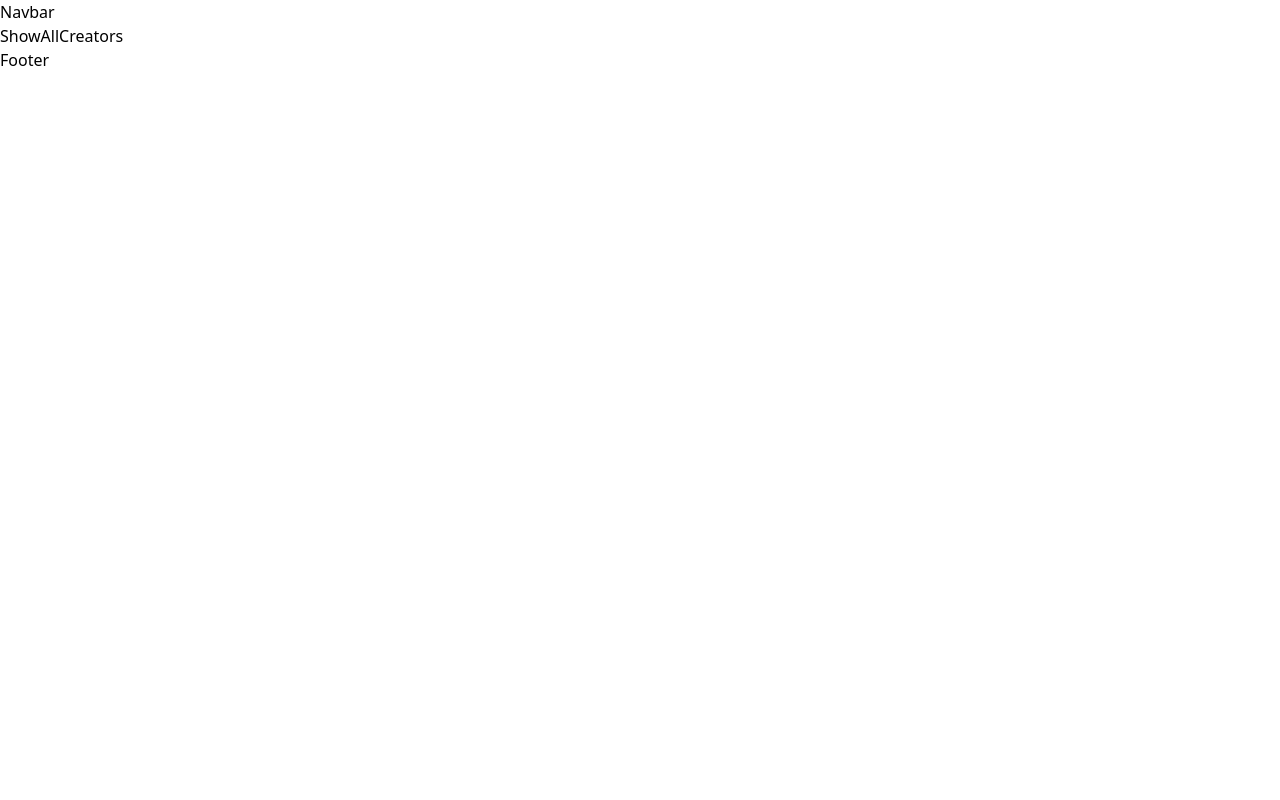
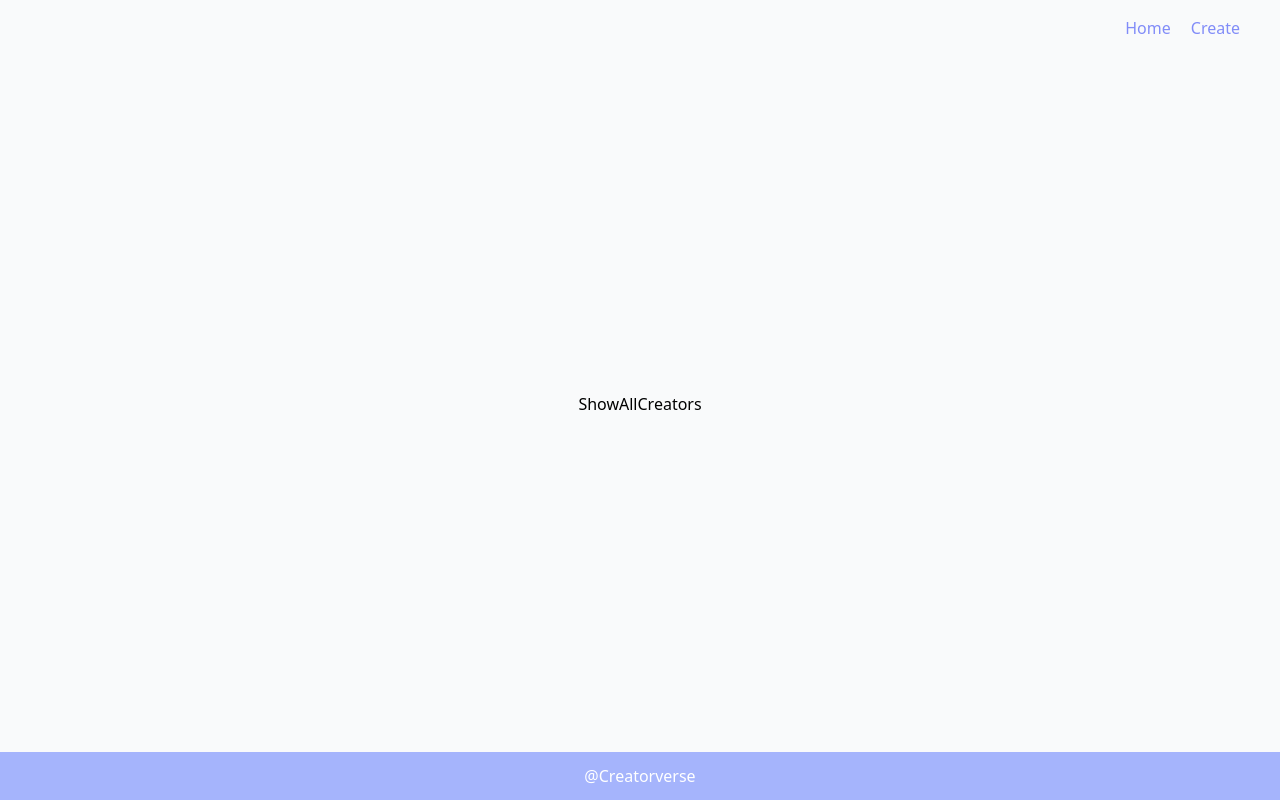
Before and after one commit to HafsaSarker/advanced-web-prework, a React (Vite) app: page / in a window 1280 px wide. Built offline with nearby package versions, Linux system fonts and the light colour scheme.

Commit message:
create nav and footer

```diff
--- a/index.html
+++ b/index.html
@@ -7,7 +7,7 @@
     <title>creatorverse</title>
   </head>
   <body>
-    <div id="root"></div>
+    <div id="root" class="-z-50 w-full min-h-screen bg-gray-50 text-center"></div>
     <script type="module" src="/src/main.tsx"></script>
   </body>
 </html>
--- a/src/components/Footer.tsx
+++ b/src/components/Footer.tsx
@@ -1,6 +1,8 @@
 function Footer() {
   return (
-    <div>Footer</div>
+    <footer className="bg-indigo-300 py-3 text-white">
+        <p>@Creatorverse</p>
+    </footer>
   )
 }
 
--- a/src/components/Navbar.tsx
+++ b/src/components/Navbar.tsx
@@ -1,6 +1,21 @@
+import { Link } from "react-router-dom";
+
 function Navbar() {
   return (
-    <div>Navbar</div>
+    <nav className="px-10 py-4">
+        <ul className="flex justify-end gap-5 text-indigo-400 ">
+            <Link to='/'>
+                <li className="hover:text-indigo-300">
+                    Home
+                </li>
+            </Link>
+            <Link to='/create'>
+                <li className="hover:text-indigo-300">
+                    Create
+                </li>
+            </Link>
+        </ul>
+    </nav>
   )
 }
 
--- a/src/layout/Layout.tsx
+++ b/src/layout/Layout.tsx
@@ -4,7 +4,7 @@ import { Outlet } from 'react-router-dom'
 
 function Layout() {
   return (
-    <div className="flex flex-col justify-start">
+    <div className="w-full min-h-screen flex flex-col flex flex-col justify-between">
         <Navbar />
         <Outlet />
         <Footer />
```
